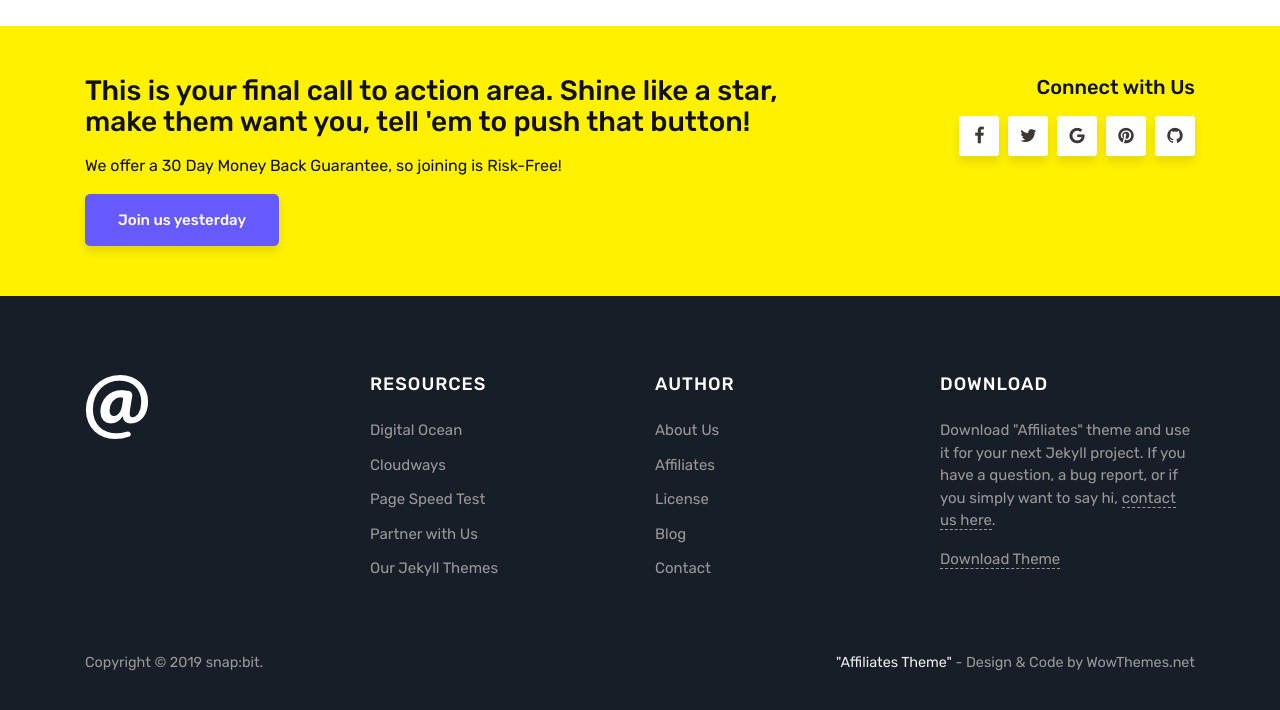
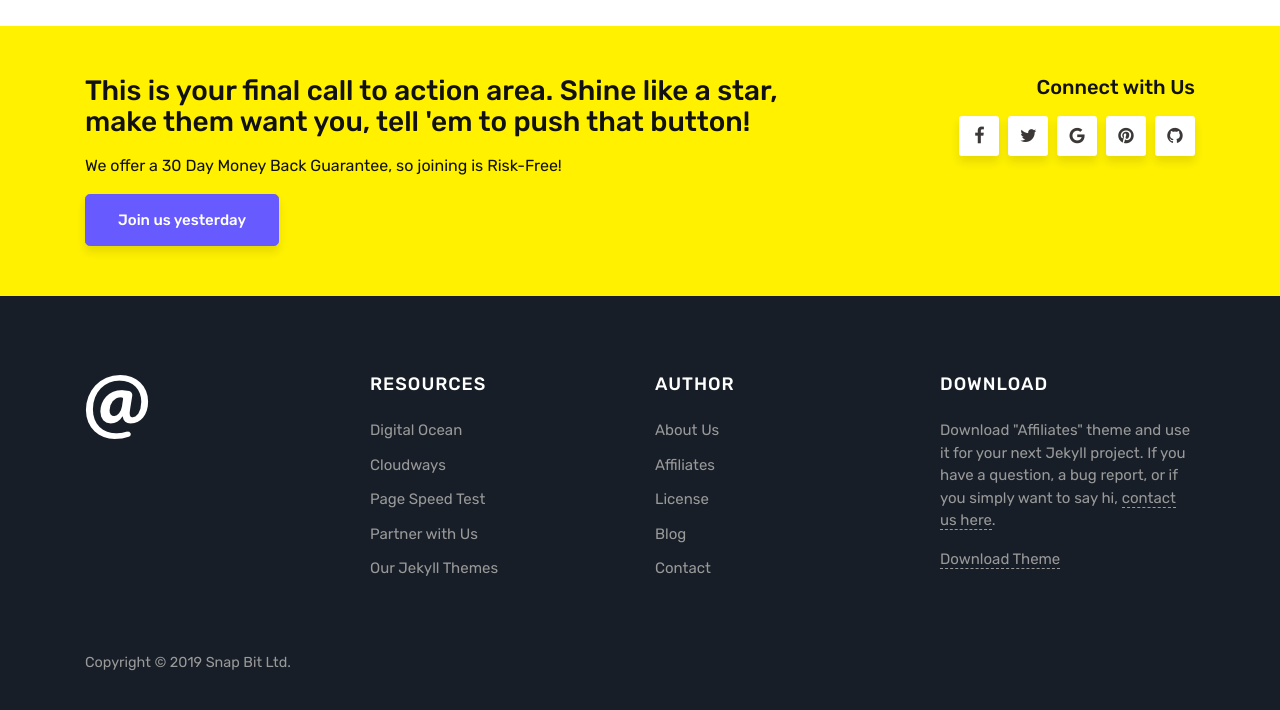
Before and after one commit to snap-bit/snap-bit.github.io, a Jekyll site: the page built from index.html, in a window 1280 px wide and 900 px high, scrolled down 1932 px, cut to the strip 181-891 px from the top of the window. Built offline with Jekyll 4.4.1, drawn with Linux system fonts in a browser that asks for light colours; the list of posts is cut into pages by our own code; comment, search, counter and statistics services are not loaded.

Commit message:
Update copyright footer

```diff
--- a/_layouts/default.html
+++ b/_layouts/default.html
@@ -196,12 +196,7 @@
 
                 <div class="copyright">
                     <p class="pull-left">
-                        Copyright © {{ site.time | date: "%Y" }} {{ site.name }}.
-                    </p>
-                    <p class="pull-right">
-                        <!-- Please, leave credit to author unless you own a commercial license: https://www.wowthemes.net/freebies-license/ -->
-                        <a target="_blank" href="https://www.wowthemes.net/free-jekyll-template-affiliates/">"Affiliates
-                            Theme"</a> - Design & Code by WowThemes.net
+                        Copyright © {{ site.time | date: "%Y" }} Snap Bit Ltd.
                     </p>
                     <div class="clearfix"></div>
                 </div>
```
